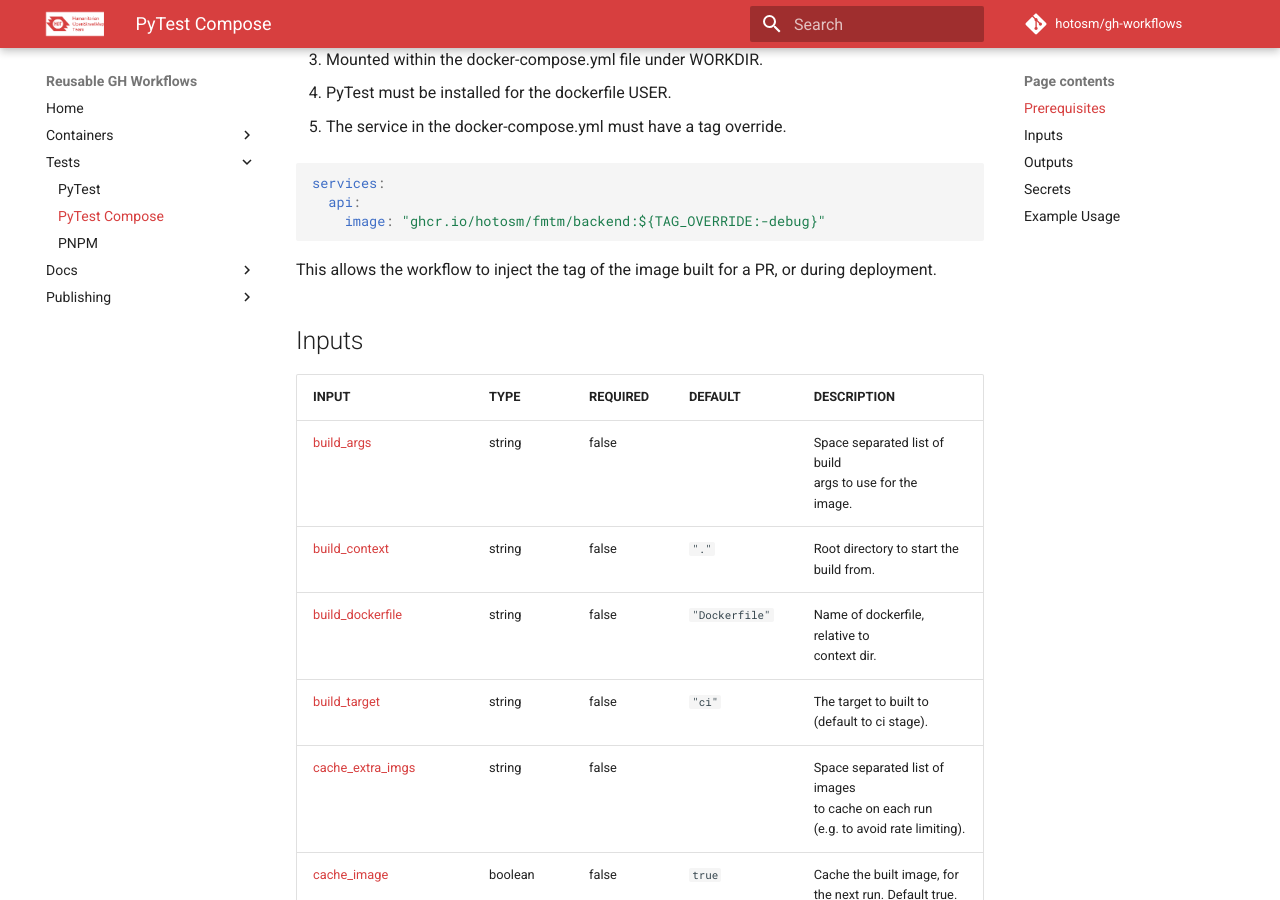
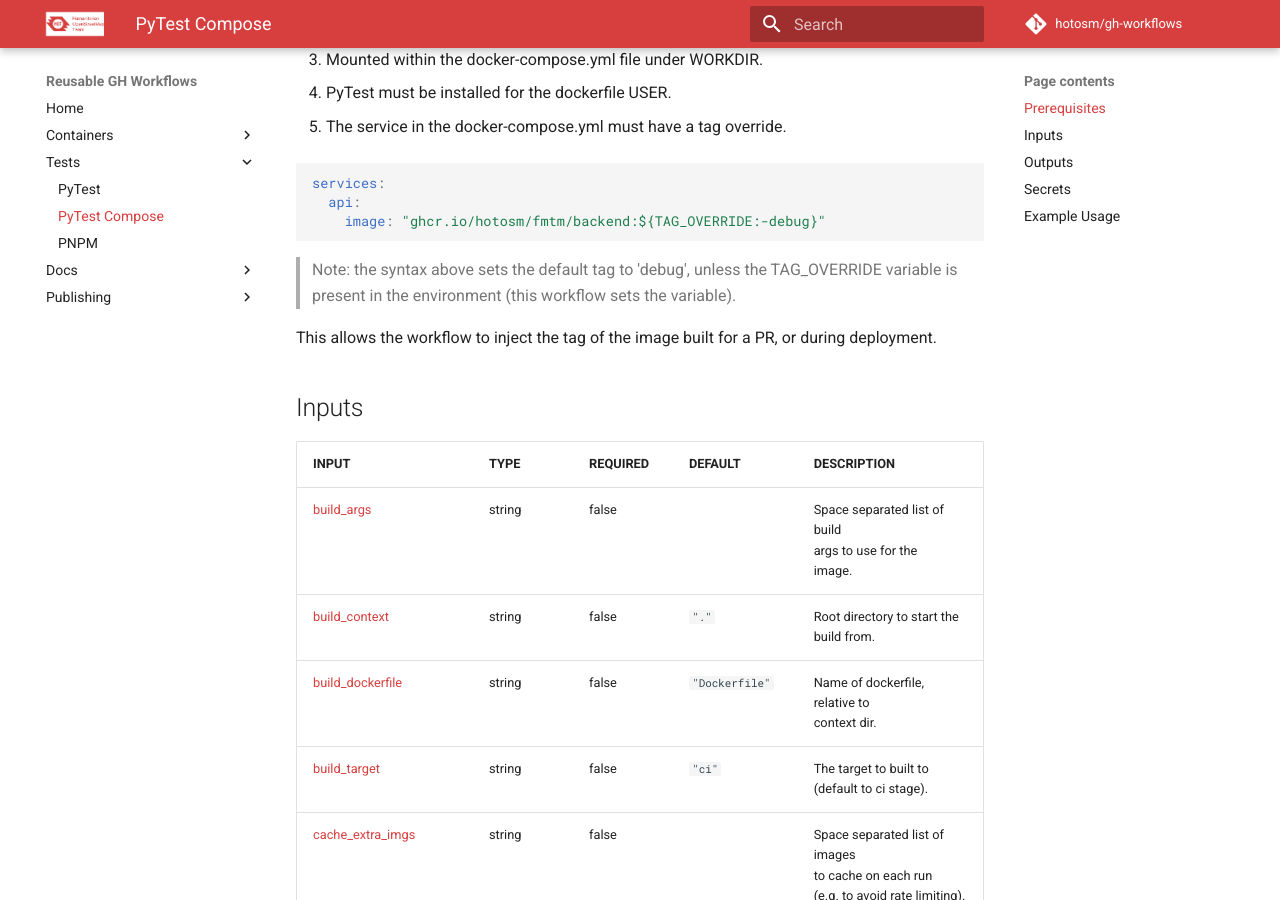
Before and after one commit to hotosm/gh-workflows, an MkDocs documentation site: the page built from docs/test_pytest_compose.md, in a window 1280 px wide and 900 px high, scrolled down 392 px. Built offline with MkDocs 1.6.1 and Material for MkDocs 9.7.7, drawn with Linux system fonts in a browser that asks for light colours; comment, search, counter and statistics services are not loaded.

Commit message:
docs: info about TAG_OVERRIDE for pytest_compose

````diff
--- a/docs/test_pytest_compose.md
+++ b/docs/test_pytest_compose.md
@@ -22,6 +22,10 @@ services:
   api:
     image: "ghcr.io/hotosm/fmtm/backend:${TAG_OVERRIDE:-debug}"
 ```
+
+> Note: the syntax above sets the default tag to 'debug', unless the
+> TAG_OVERRIDE variable is present in the environment
+> (this workflow sets the variable).
 
 This allows the workflow to inject the tag of the image built for
 a PR, or during deployment.
````
